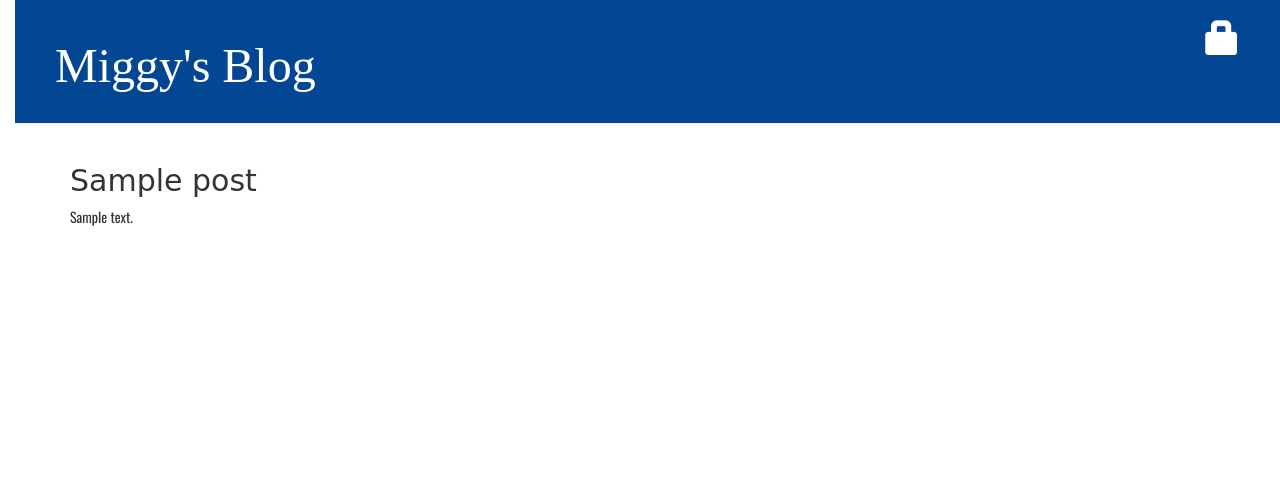
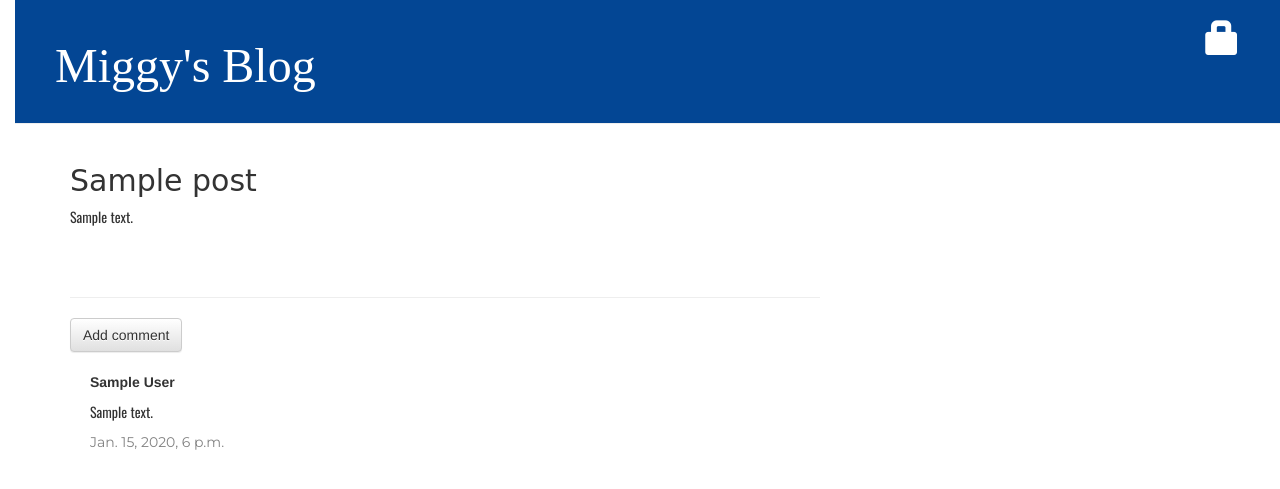
Before and after one commit to llenriquez/my-first-blog, a Django app: page /post/1/ in a window 1280 px wide. Shown: the top 489 px of the page. Run offline with Django 3.2, Linux system fonts and the light colour scheme; tables that the repository leaves empty hold one stand-in row (values such as "Sample post"); some libraries are stand-ins or nearby versions; some web fonts are replaced.

Commit message:
Added comments section.

```diff
--- a/blog/admin.py
+++ b/blog/admin.py
@@ -1,4 +1,5 @@
 from django.contrib import admin
-from .models import Post
+from .models import Post, Comment
 
 admin.site.register(Post)
+admin.site.register(Comment)
--- a/blog/models.py
+++ b/blog/models.py
@@ -16,3 +16,20 @@ class Post(models.Model):
 
     def __str__(self):
         return self.title
+
+class Comment(models.Model):
+    post = models.ForeignKey('blog.Post', on_delete=models.CASCADE, related_name='comments')
+    author = models.CharField(max_length=200)
+    text = models.TextField()
+    created_date = models.DateTimeField(default=timezone.now)
+    approved_comment = models.BooleanField(default=False)
+
+    def approve(self):
+        self.approved_comment = True
+        self.save()
+
+    def approved_comments(self):
+    	return self.comments.filter(approved_comment=True)
+
+    def __str__(self):
+        return self.text
--- a/blog/static/css/blog.css
+++ b/blog/static/css/blog.css
@@ -58,3 +58,7 @@ h1, h2, h3, h4 {
 .post h2 a, .post h2 a:visited {
     color: #000000;
 }
+
+.comment {
+    margin: 20px 0px 20px 20px;
+}
--- a/blog/templates/blog/post_detail.html
+++ b/blog/templates/blog/post_detail.html
@@ -18,4 +18,25 @@
         	{% endif %}
         {% endif %}
     </div>
+    <hr>
+    <a class="btn btn-default" href="{% url 'add_comment_to_post' pk=post.pk %}">Add comment</a>
+	{% for comment in post.comments.all %}
+    	{% if user.is_authenticated or comment.approved_comment %}
+    	<div class="comment">
+    		<div>
+        		{% if not comment.approved_comment %}
+                	<a class="btn btn-default" href="{% url 'comment_remove' pk=comment.pk %}"><span class="glyphicon glyphicon-remove"></span></a>
+                	<a class="btn btn-default" href="{% url 'comment_approve' pk=comment.pk %}"><span class="glyphicon glyphicon-ok"></span></a>
+            	{% endif %}
+        	</div>
+         	<strong>{{ comment.author }}</strong>
+        	<p>{{ comment.text|linebreaks }}</p>
+        	<div class="date">
+            	{{ comment.created_date }}
+            </div>
+    	</div>
+    	{% endif %}
+	{% empty %}
+    	<p>No comments here yet :(</p>
+	{% endfor %}
 {% endblock %}
--- a/blog/templates/blog/post_list.html
+++ b/blog/templates/blog/post_list.html
@@ -5,6 +5,7 @@
         <div class="post">
             <h2><a href="{% url 'post_detail' pk=post.pk %}">{{ post.title }}</a></h2>
             <p>{{ post.text|linebreaksbr }}</p>
+            <a href="{% url 'post_detail' pk=post.pk %}">Comments: {{ post.approved_comments.count }}</a>
             <!-- <div class="date">
                 {{ post.published_date }}
             </div> -->
--- a/blog/urls.py
+++ b/blog/urls.py
@@ -9,4 +9,7 @@ urlpatterns = [
     path('drafts/',views.post_draft_list,name='post_draft_list'),
     path('post/<pk>/publish/', views.post_publish, name='post_publish'),
     path('post/<pk>/remove/', views.post_remove, name='post_remove'),
+    path('post/<int:pk>/comment/', views.add_comment_to_post, name='add_comment_to_post'),
+    path('comment/<int:pk>/approve/', views.comment_approve, name='comment_approve'),
+	path('comment/<int:pk>/remove/', views.comment_remove, name='comment_remove'),
 ]
--- a/blog/views.py
+++ b/blog/views.py
@@ -1,8 +1,8 @@
 from django.shortcuts import render, get_object_or_404, redirect
 from django.utils import timezone
 from django.contrib.auth.decorators import login_required
-from .models import Post
-from .forms import PostForm
+from .models import Post, Comment
+from .forms import PostForm, CommentForm
 
 def post_list(request):
     posts = Post.objects.all()
@@ -55,3 +55,28 @@ def post_remove(request, pk):
     post = get_object_or_404(Post, pk=pk)
     post.delete()
     return redirect('post_list')
+
+def add_comment_to_post(request, pk):
+    post = get_object_or_404(Post, pk=pk)
+    if request.method == "POST":
+        form = CommentForm(request.POST)
+        if form.is_valid():
+            comment = form.save(commit=False)
+            comment.post = post
+            comment.save()
+            return redirect('post_detail', pk=post.pk)
+    else:
+        form = CommentForm()
+    return render(request, 'blog/add_comment_to_post.html', {'form': form})
+
+@login_required
+def comment_approve(request, pk):
+    comment = get_object_or_404(Comment, pk=pk)
+    comment.approve()
+    return redirect('post_detail', pk=comment.post.pk)
+
+@login_required
+def comment_remove(request, pk):
+    comment = get_object_or_404(Comment, pk=pk)
+    comment.delete()
+    return redirect('post_detail', pk=comment.post.pk)
```
Also changed, not shown: blog/forms.py (+7 -1 lines), blog/templates/blog/add_comment_to_post.html (added, +9 -0 lines), blog/migrations/0002_comment.py (added).
